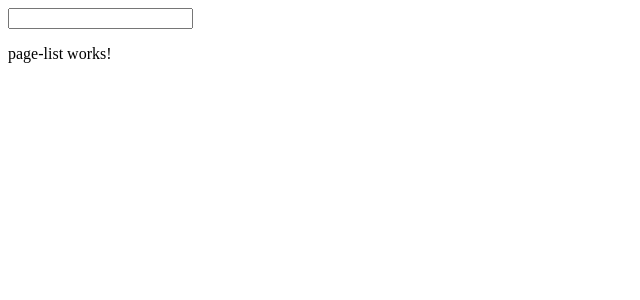
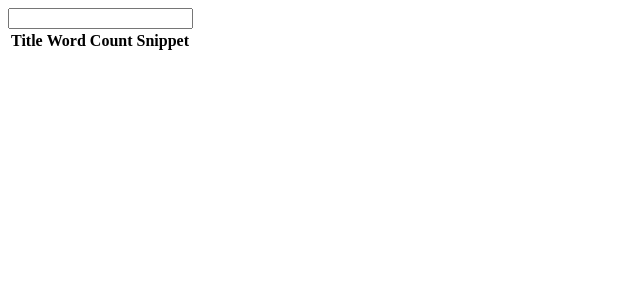
Before and after one commit to Seborider/wsearch, an Angular app: page / in a window 1280 px wide. Shown: the top 300 px of the page, without its empty margins (0-640 px from the left). Built offline with nearby package versions, Linux system fonts and the light colour scheme.

Commit message:
🎨 Add hmtl markup for pagesList component

```diff
--- a/src/app/page-list/page-list.component.html
+++ b/src/app/page-list/page-list.component.html
@@ -1 +1,30 @@
-<p>page-list works!</p>
+<table class="table is-striped">
+    <thead>
+        <tr>
+            <th>
+                Title
+            </th>
+            <th>
+                Word Count
+            </th>
+            <th>
+                Snippet
+            </th>
+        </tr>
+    </thead>
+    <tbody>
+        <tr
+        *ngFor="let page of pages"
+        >
+        <td>
+            {{ pages.title }}
+        </td>
+        <td>
+            {{ pages.wordcount }}
+        </td>
+        <td>
+            {{ pages.snippet }}
+        </td>
+        </tr>
+    </tbody>
+</table>
```
